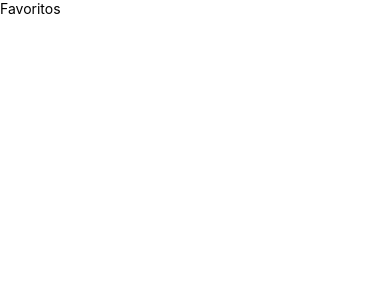
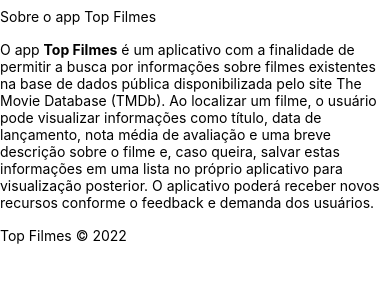
Before and after one commit to GabrielG9z/top-filmes, a React Native app: screen / in a window 390 px wide. Shown: the top 300 px of the page. Built offline with nearby package versions, Linux system fonts and the light colour scheme.

Commit message:
Update
Adicionadas formatações e foi criado o estilo container

```diff
--- a/App.js
+++ b/App.js
@@ -1,13 +1,14 @@
 import { StatusBar } from "react-native";
 import Favoritos from "./src/screens/Favoritos";
 import FormBusca from "./src/screens/FormBusca";
+import Sobre from "./src/screens/Sobre";
 
 const App = () => {
   return (
     <>
       {/* Opções para o barStyle: dark-content, light-content ou default */}
       <StatusBar barStyle="light-content" />
-      <Favoritos />
+      <Sobre />
     </>
   );
 };
--- a/src/screens/Favoritos.js
+++ b/src/screens/Favoritos.js
@@ -1,11 +1,11 @@
-import { StyleSheet, Text, View } from "react-native";
+import { StyleSheet, Text, View, SafeAreaView } from "react-native";
 import React from "react";
 
 const Favoritos = () => {
   return (
-    <View>
+    <SafeAreaView>
       <Text>Favoritos</Text>
-    </View>
+    </SafeAreaView>
   );
 };
 
--- /dev/null
+++ b/src/screens/Sobre.js
@@ -0,0 +1,43 @@
+import { StyleSheet, Text, View, SafeAreaView } from "react-native";
+import React from "react";
+
+const Sobre = () => {
+  return (
+    <SafeAreaView style={estilos.container}>
+      <Text style={estilos.texto}>Sobre o app Top Filmes</Text>
+      <Text style={estilos.texto}>
+        O app <Text style={estilos.nomeApp}>Top Filmes</Text> é um aplicativo
+        com a finalidade de permitir a busca por informações sobre filmes
+        existentes na base de dados pública disponibilizada pelo site The Movie
+        Database (TMDb). Ao localizar um filme, o usuário pode visualizar
+        informações como título, data de lançamento, nota média de avaliação e
+        uma breve descrição sobre o filme e, caso queira, salvar estas
+        informações em uma lista no próprio aplicativo para visualização
+        posterior. O aplicativo poderá receber novos recursos conforme o
+        feedback e demanda dos usuários.
+      </Text>
+      <Text style={estilos.texto}>Top Filmes &copy; 2022</Text>
+    </SafeAreaView>
+  );
+};
+
+export default Sobre;
+
+const estilos = StyleSheet.create({
+  titulo: {
+    fontWeight: "bold",
+    fontSize: 18,
+    marginVertical: 8,
+  },
+  container: {
+    flex: 1,
+    padding: 8,
+  },
+  texto: {
+    marginVertical: 8,
+  },
+  nomeApp: {
+    color: "5451a6",
+    fontWeight: "bold",
+  },
+});
```
Also changed, not shown: src/screens/Privacidade.js (added, +14 -0 lines).
